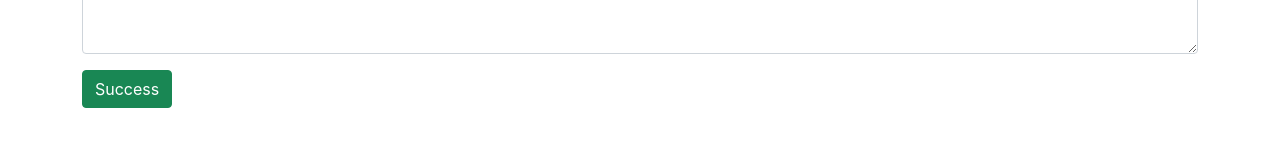
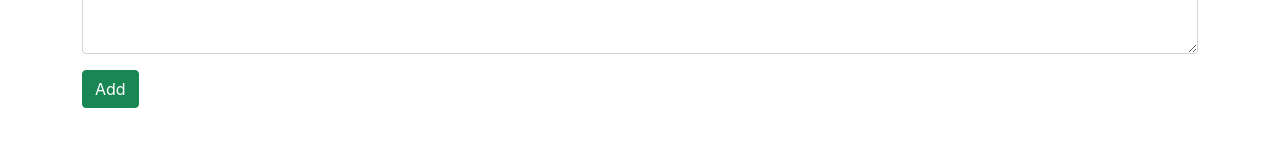
Before and after one commit to Abhisheksharma004/react-2024, a React (Create React App) app in the folder texteditor/: page / in a window 1280 px wide. Shown: the part 312-458 px from the top of the page. Built offline with nearby package versions, Linux system fonts and the light colour scheme.

Commit message:
add input update

```diff
--- a/texteditor/src/components/Form.js
+++ b/texteditor/src/components/Form.js
@@ -8,7 +8,7 @@
 
                 <textarea class="form-control" id="exampleFormControlTextarea1" rows="10"></textarea>
             </div>
-            <button type="button" class="btn btn-success">Success</button>
+            <button type="button" class="btn btn-success">Add</button>
         </div>
     )
 }
```
